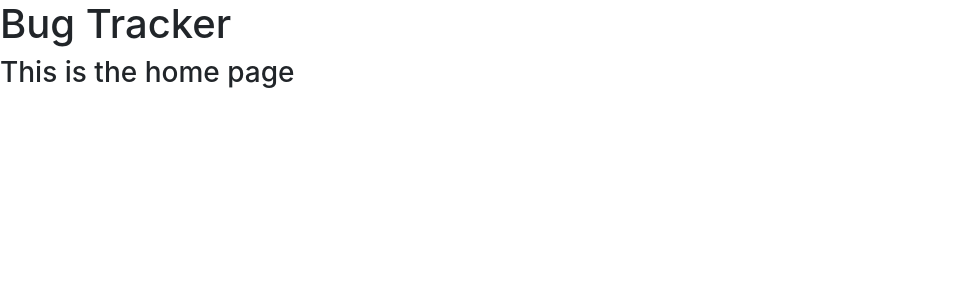
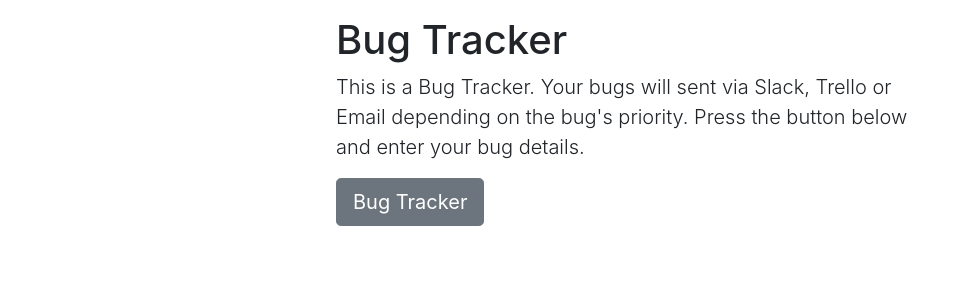
Before and after one commit to Dzidulak/bugTracker, a Flask app: page / in a window 1280 px wide. Shown: the part 56-356 px from the top of the page, without its empty margins (0-969 px from the left). Run offline with Flask 2, Linux system fonts and the light colour scheme.

Commit message:
Your commit message here

```diff
--- a/templates/base.html
+++ b/templates/base.html
@@ -6,7 +6,7 @@
 </head>
 <body>
     <nav class="navbar navbar-expand-lg navbar-light bg-light">
-      <a class="navbar-brand" href="#">Bug Tracker</a>
+      <a class="navbar-brand" href="/">Bug Tracker</a>
       <button class="navbar-toggler" type="button" data-toggle="collapse" data-target="#navbarNavAltMarkup" aria-controls="navbarNavAltMarkup" aria-expanded="false" aria-label="Toggle navigation">
         <span class="navbar-toggler-icon"></span>
       </button>
--- a/templates/home.html
+++ b/templates/home.html
@@ -3,6 +3,13 @@
 {% block title %}Home Page{% endblock %}
 
 {% block content %}
-<h1>Bug Tracker</h1>
-<h3>This is the home page</h3>
+<div class="cover-container d-flex w-100 h-100 p-3 mx-auto col-10 col-md-8 col-lg-6">
+  <main role="main" class="inner cover">
+    <h1 class="cover-heading">Bug Tracker</h1>
+    <p class="lead">This is a Bug Tracker. Your bugs will sent via Slack, Trello or Email depending on the bug's priority. Press the button below and enter your bug details.</p>
+    <p class="lead">
+      <a href="/log/" class="btn btn-lg btn-secondary">Bug Tracker</a>
+    </p>
+  </main>
+</div>
 {% endblock %}
--- a/templates/logform.html
+++ b/templates/logform.html
@@ -3,6 +3,7 @@
 {% block title %}Log Page{% endblock %}
 
 {% block content %}
+<div class="mx-auto col-10 col-md-8 col-lg-6">
     <h5>Enter the required details in the form below.</h5>
     <form method="POST" action="/submit">
         <div>
@@ -25,4 +26,5 @@
         </div>
         <button type="submit" class="btn btn-primary">Submit</button>
     </form>
+</div>
 {% endblock %}
```
Lines whose indentation alone changed are shown as unchanged.
